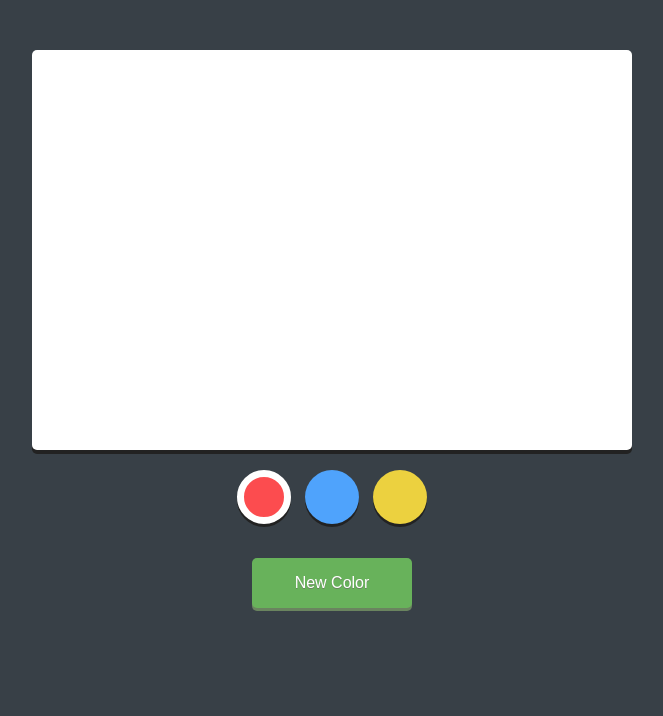
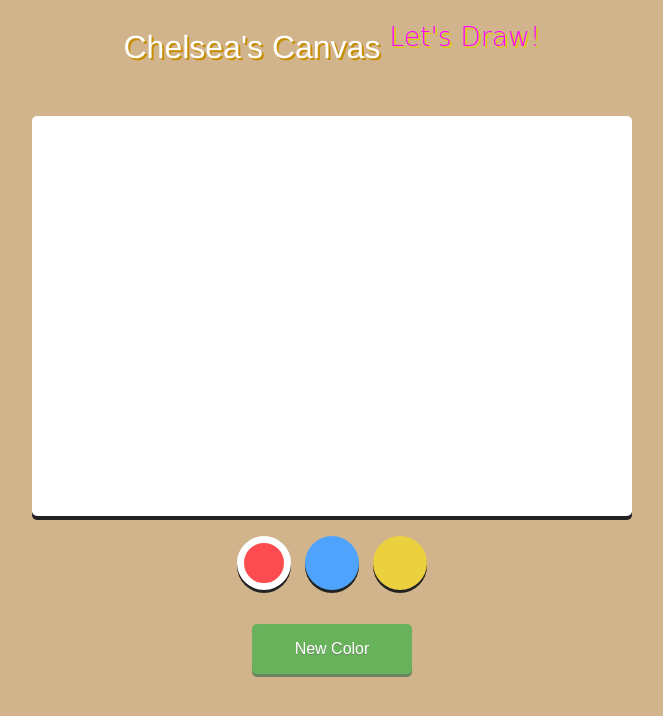
Before and after one commit to ChelseaRucker/drawing-app, a website: page src/index.html in a window 1280 px wide. Shown: the whole page, without its empty margins (308-971 px from the left). Drawn offline with nearby package versions, Linux system fonts and the light colour scheme.

Commit message:
style updated

```diff
--- a/Gulpfile.js
+++ b/Gulpfile.js
@@ -6,9 +6,9 @@ var reload = browserSync.reload;
 gulp.task('serve', function() {
   browserSync({
     server: {
-      baseDir: 'app'
+      baseDir: 'src'
     }
   });
 
-  gulp.watch(['*.html', 'css/*.css', 'js/*.js'], {cwd: 'drawing-app'}, reload);
+  gulp.watch(['*.html', 'css/*.css', 'js/*.js'], {cwd: 'src'}, reload);
 });
--- a/src/css/style.css
+++ b/src/css/style.css
@@ -1,6 +1,19 @@
 body {
-	background: #384047;
+	background:tan;
 	font-family: sans-serif;
+}
+
+h1 {
+	text-shadow: 2px 2px #C78E01;
+	text-align:center;
+	color: white;
+	font-family:Helvetica;
+	font-weight: 100;
+}
+sup {
+	text-shadow: 2px 2px #E1C900;
+	color:magenta;
+	font-family: cursive;
 }
 canvas {
 	background: #fff;
--- a/src/index.html
+++ b/src/index.html
@@ -4,7 +4,9 @@
 	<title>Chelsea's Lil' Drawing App</title>
 	<link rel="stylesheet" href="css/style.css" type="text/css" media="screen" title="no title" charset="utf-8">
 </head>
-<body>
+<body><h1>Chelsea's Canvas
+			<sup>Let's Draw!</sup>
+		</style>	</h1>
 	<canvas	width="600" height="400"></canvas>
 	<div class="controls">
 		<ul>
```
